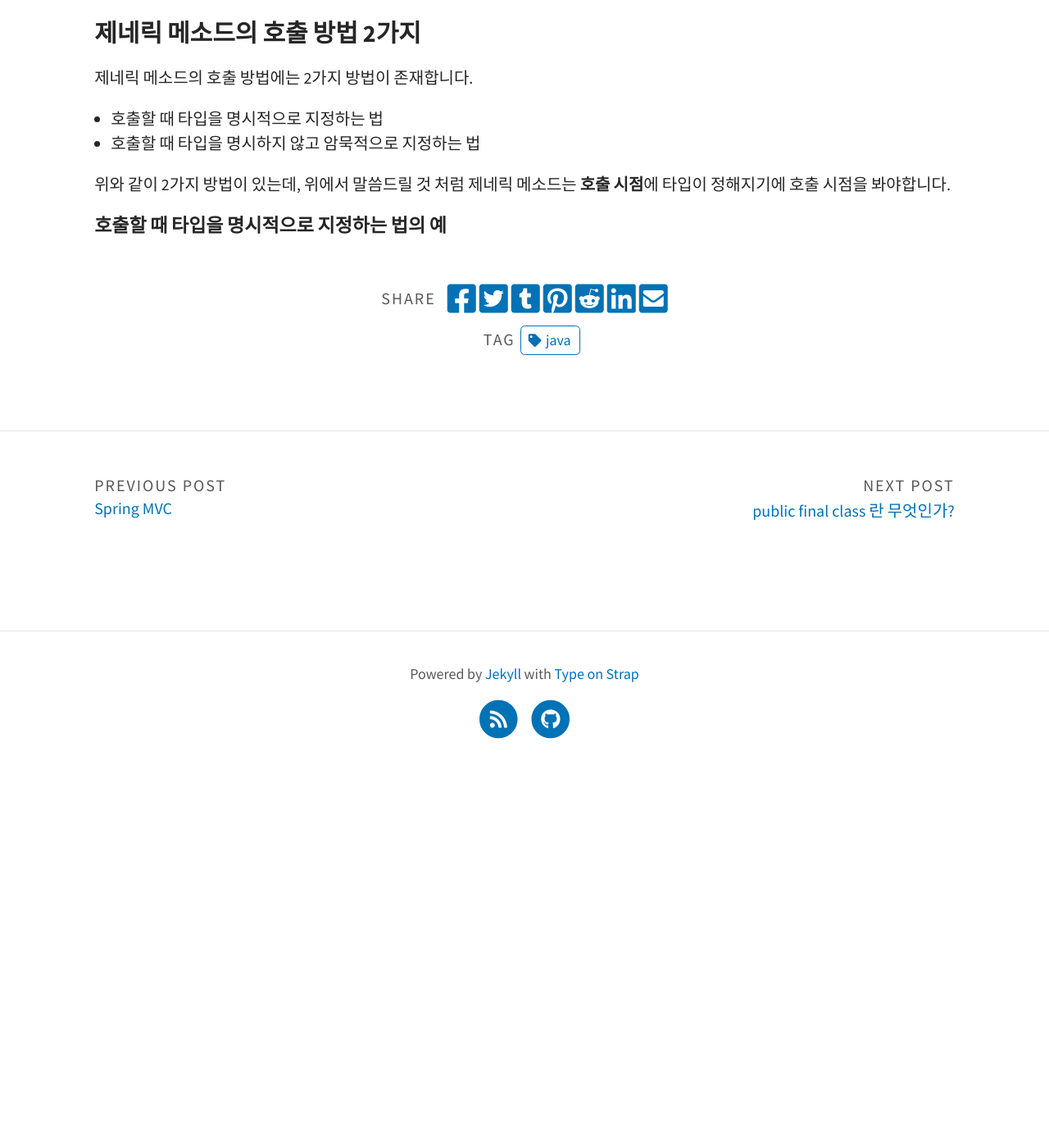
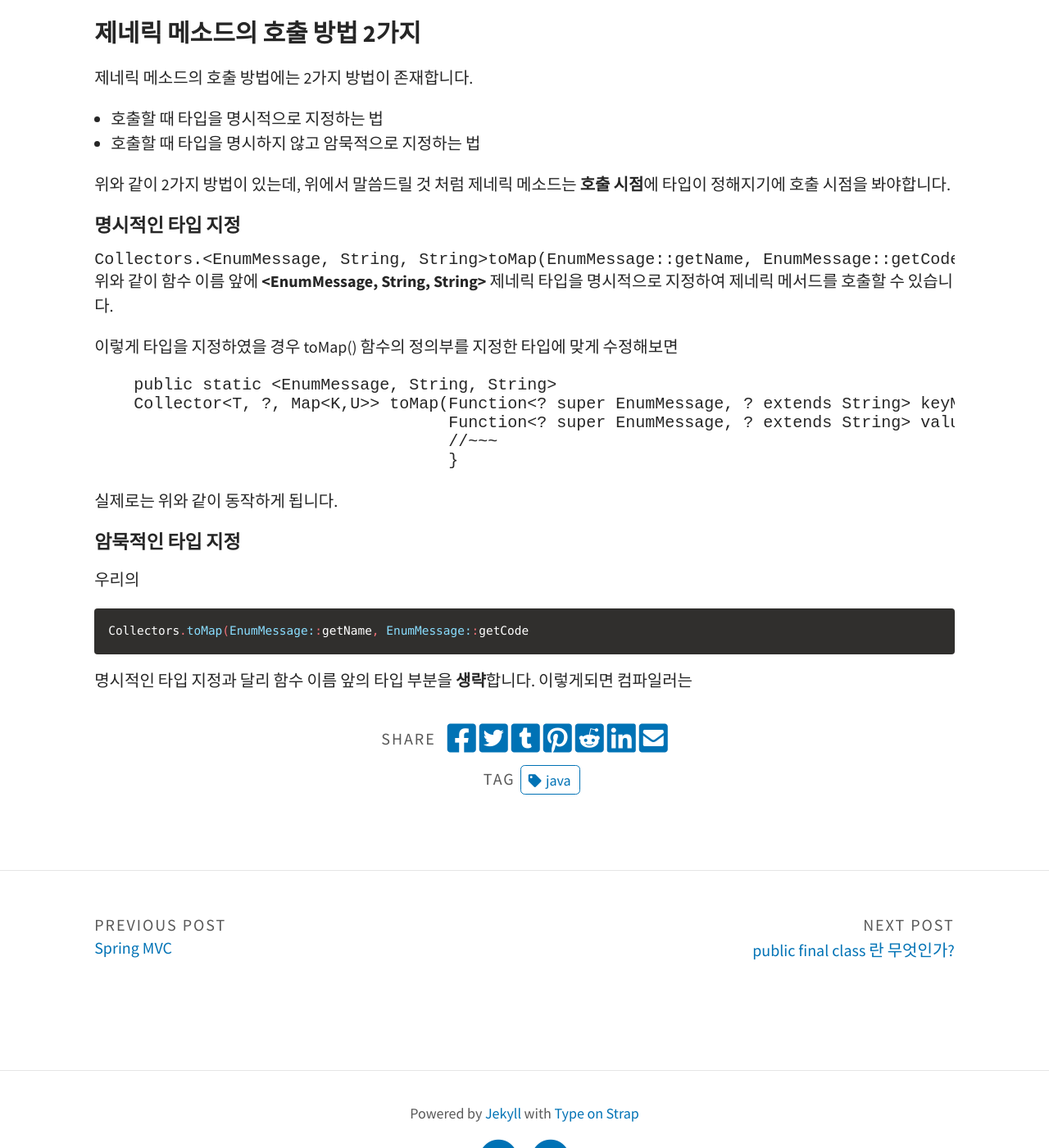
Before and after one commit to mainmethod0126/old-tech-blog, a Jekyll site: the page built from _posts/java/2022-09-19-제네릭-메소드-사용법.md, in a window 1280 px wide and 1400 px high, scrolled down 1993 px. Shown: the whole window at 82% size. Built offline with Jekyll 4.4.1, drawn with Linux system fonts in a browser that asks for light colours; comment, search, counter and statistics services are not loaded; before the commit the page ends 2932 px from its top, so only the background shows below that.

Commit message:
작성중

````diff
--- a/_posts/java/2022-09-19-제네릭-메소드-사용법.md
+++ b/_posts/java/2022-09-19-제네릭-메소드-사용법.md
@@ -80,8 +80,32 @@ java.util.stream.Collector<T,?,java.util.Map<K,U>> 타입의 객체를 반환
 
 위와 같이 2가지 방법이 있는데, 위에서 말씀드릴 것 처럼 제네릭 메소드는 **호출 시점**에 타입이 정해지기에 호출 시점을 봐야합니다.
 
-#### 호출할 때 타입을 명시적으로 지정하는 법의 예
+#### 명시적인 타입 지정
 
 ```JAVA
+Collectors.<EnumMessage, String, String>toMap(EnumMessage::getName, EnumMessage::getCode)
+```
+
+위와 같이 함수 이름 앞에 **<EnumMessage, String, String>** 제네릭 타입을 명시적으로 지정하여 제네릭 메서드를 호출할 수 있습니다.
+
+이렇게 타입을 지정하였을 경우 toMap() 함수의 정의부를 지정한 타입에 맞게 수정해보면
+
+```Java
+    public static <EnumMessage, String, String>
+    Collector<T, ?, Map<K,U>> toMap(Function<? super EnumMessage, ? extends String> keyMapper,
+                                    Function<? super EnumMessage, ? extends String> valueMapper) {
+                                    //~~~
+                                    }
 
 ```
+
+실제로는 위와 같이 동작하게 됩니다.
+
+#### 암묵적인 타입 지정
+
+우리의
+
+```java
+Collectors.toMap(EnumMessage::getName, EnumMessage::getCode
+```
+명시적인 타입 지정과 달리 함수 이름 앞의 타입 부분을 **생략**합니다. 이렇게되면 컴파일러는
````
